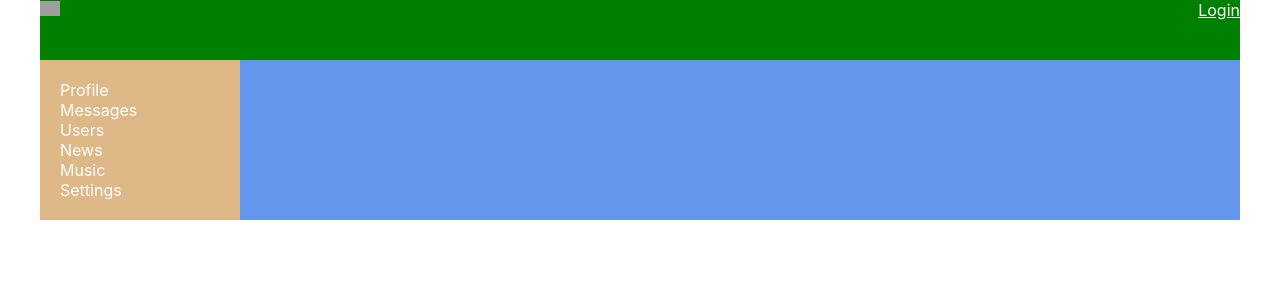
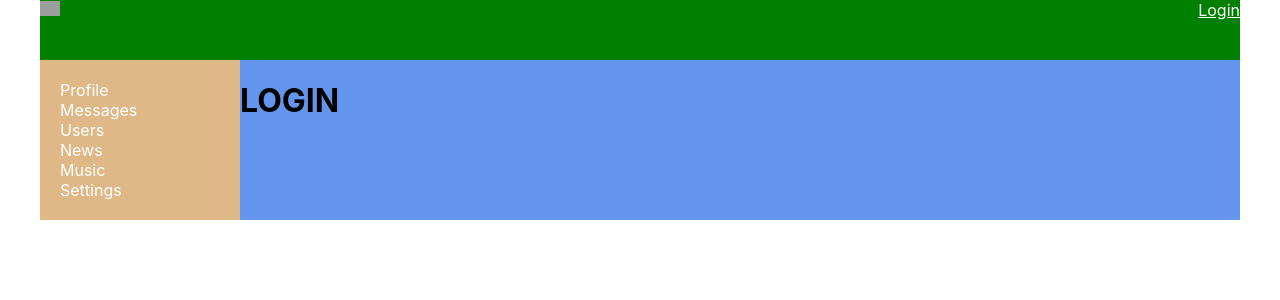
Before and after one commit to DenisSolution/react-way, a React (Create React App) app: page /login in a window 1280 px wide. Shown: the top 300 px of the page. Built offline with nearby package versions, Linux system fonts and the light colour scheme; no server answers; grey boxes are pictures that could not be loaded.

Commit message:
68: redirect

```diff
--- a/src/App.js
+++ b/src/App.js
@@ -6,6 +6,7 @@
 import UsersContainer from "./components/Users/UsersContainer";
 import ProfileContainer from "./components/Profile/ProfileContainer";
 import HeaderContainer from "./components/Header/HeaderContainer";
+import LoginPage from "./components/Login/Login";
 
 const App = () => {
     return (
@@ -22,6 +23,9 @@
                     <Route path='/users'
                            render={ () => <UsersContainer /> }/>
 
+                    <Route path='/login'
+                           render={ () => <LoginPage /> }/>
+
 
                 </div>
             </div>
--- a/src/components/Dialogs/Dialogs.jsx
+++ b/src/components/Dialogs/Dialogs.jsx
@@ -2,6 +2,7 @@
 import s from './Dialogs.module.css';
 import DialogItem from "./DialogItem/DialogItem";
 import Message from "./Message/Message";
+import {Redirect} from "react-router-dom";
 
 const Dialogs = (props) => {
 
@@ -19,6 +20,8 @@
         let body = e.target.value;
         props.updateNewMessageBody(body);
     }
+
+    if (!props.isAuth) return <Redirect to={"/login"} /> ;
 
     return (
         <div className={s.dialogs}>
--- a/src/components/Dialogs/DialogsContainer.jsx
+++ b/src/components/Dialogs/DialogsContainer.jsx
@@ -5,7 +5,8 @@
 
 let mapStateToProps = (state) => {
     return {
-        dialogsPage: state.dialogsPage
+        dialogsPage: state.dialogsPage,
+        isAuth: state.auth.isAuth
     }
 }
 let mapDispatchToProps = (dispatch) => {
--- /dev/null
+++ b/src/components/Login/Login.jsx
@@ -0,0 +1,7 @@
+import React from 'react';
+
+const Login = (props) => {
+    return <h1>LOGIN</h1>
+}
+
+export default Login;
--- a/src/components/Profile/ProfileContainer.jsx
+++ b/src/components/Profile/ProfileContainer.jsx
@@ -3,7 +3,7 @@
 import * as axios from "axios";
 import {connect} from "react-redux";
 import {getUserProfile} from "../../redux/profile-reducer";
-import {withRouter} from "react-router-dom";
+import {Redirect, withRouter} from "react-router-dom";
 
 
 class ProfileContainer extends React.Component {
@@ -18,6 +18,8 @@
 
 
     render() {
+        if (!this.props.isAuth) return <Redirect to='/login' />
+
         return (
             <Profile {...this.props} profile={this.props.profile}/>
         )
@@ -25,7 +27,8 @@
 }
 
 let mapStateToProps = (state) => ({
-    profile: state.profilePage.profile
+    profile: state.profilePage.profile,
+    isAuth: state.auth.isAuth
 });
 
 let WithUrlDataContainerComponent = withRouter(ProfileContainer);
```
